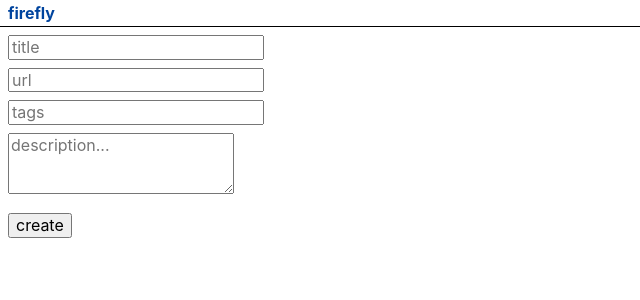
After one commit to poudel/firefly, a Flask app: page /links/create/ in a window 1280 px wide. The commit adds this page. Shown: the top 300 px of the page, without its empty margins (0-640 px from the left). Run offline with Flask 2, Linux system fonts and the light colour scheme.

Commit message:
adding link creation form

```diff
--- a/firefly/links.py
+++ b/firefly/links.py
@@ -6,6 +6,11 @@ from firefly.preferences import get_preferences
 bp = Blueprint("links", __name__, url_prefix="/links")
 
 
+@bp.route("/create/", methods=["POST", "GET"])
+def links_create():
+    return render_template("links_form.html")
+
+
 @bp.route("/")
 def links():
     context = {"links": get_db().links.find(), "config": get_preferences()}
--- a/firefly/templates/base.html
+++ b/firefly/templates/base.html
@@ -11,26 +11,30 @@
     <body class="sans-serif">
         <!-- start navbar -->
         <div class="bb pv1 ph2 b">
-            Firefly
+            <a class="link dark-blue" href="/">firefly</a>
         </div>
         <!-- end navbar -->
 
+        {% block content_wrapper %}
         <div>
             <div class="fl w-10 pa2">
                 <div class="mt2">
                     <input class="w-100" type="text" placeholder="search..." />
                 </div>
 
+                <!-- TODO: use a place to store shortcuts -->
+
                 <div class="mt3">
                     <ul class="list pl0">
                         <li><a class="link navy underline-hover" href="">Home</a></li>
                         <li class="mt2"><a class="link navy underline-hover" href="">Notes</a></li>
                         <li class="mt2"><a class="link navy underline-hover" href="">Saved</a></li>
-                        <li class="mt2"><a class="link navy underline-hover" href="">Watchlist</a></li>
-                        <li class="mt2"><a class="link navy underline-hover" href="">Readlist</a></li>
+                        <li class="mt2"><a class="link navy underline-hover" href="">Lists</a></li>
+                        <li class="mt2"><a class="link navy underline-hover" href="">Tabs</a></li>
                         <li class="mt2"><a class="link navy underline-hover" href="">Organazize</a></li>
                         <li class="mt2"><a class="link navy underline-hover" href="">Tools</a></li>
                         <li class="mt2"><a class="link navy underline-hover" href="">Extensions</a></li>
+                        <li class="mt2"><a class="link navy underline-hover" href="">Documentation</a></li>
                     </ul>
                 </div>
             </div>
@@ -41,5 +45,6 @@
             <div class="fl w-20 pa2">
             </div>
         </div>
+        {% endblock %}
     </body>
 </html>
--- a/firefly/templates/links.html
+++ b/firefly/templates/links.html
@@ -18,7 +18,7 @@
                 {% if config.show_target_link %}
                     <div class="f7">
                         {% if config.make_target_link_clickable %}
-                            <a class="link underline-hover purple"
+                            <a class="link underline-hover dark-green"
                                href="{{ link.url }}"
                                {% if config.open_new_tab %}target="_blank"{% endif %}>
                                 {{ link.url }}
@@ -39,7 +39,7 @@
                 <div class="mt1">
                     {% for tag in link.tags %}
                         <span class="mr1 f6">
-                            <a class="dark-green link underline-hover" href="">{{ tag }}</a>
+                            <a class="dark-purple link underline-hover" href="">{{ tag }}</a>
                         </span>
                     {% endfor %}
                 </div>
--- /dev/null
+++ b/firefly/templates/links_form.html
@@ -0,0 +1,27 @@
+{% extends "base.html" %}
+
+{% block content_wrapper %}
+    <div class="pa2">
+        <form action="" method="post">
+            <div class="">
+                <input type="text" placeholder="title">
+            </div>
+
+            <div class="mt2">
+                <input type="text" placeholder="url">
+            </div>
+
+            <div class="mt2">
+                <input type="text" placeholder="tags">
+            </div>
+
+            <div class="mt2">
+                <textarea rows="3" placeholder="description..."></textarea>
+            </div>
+
+            <div class="mt3">
+                <input type="submit" value="create">
+            </div>
+        </form>
+    </div>
+{% endblock %}
```
